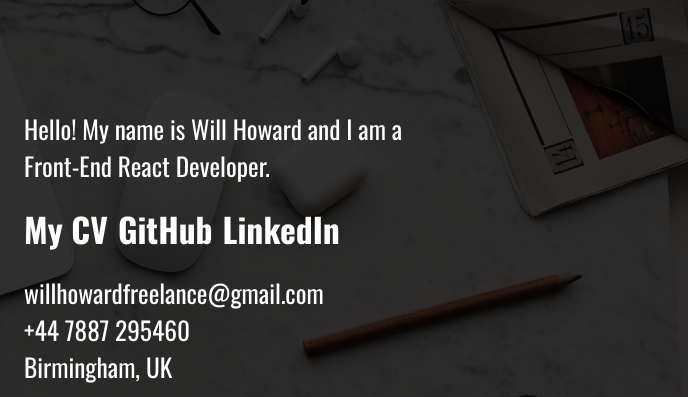
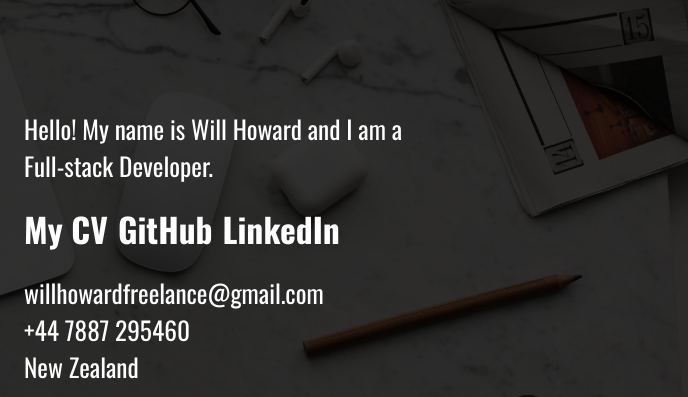
Before and after one commit to WillHoward95/Portfolio, a plain HTML site: page index.html in a window 1280 px wide. Shown: the part 203-600 px from the top of the page, 592-1280 px from the left. Drawn offline with nearby package versions, Linux system fonts and the light colour scheme.

Commit message:
updated 2025

```diff
--- a/index.html
+++ b/index.html
@@ -65,13 +65,12 @@
           <div class="flex-right">
             <!-- <h2 class="title">About Me</h2> -->
             <p class="about-para">
-              Hello! My name is Will Howard and I am a Front-End React
-              Developer.
+              Hello! My name is Will Howard and I am a Full-stack Developer.
             </p>
 
             <div class="contactLinks">
               <a
-                href="https://drive.google.com/file/d/1V1i8koVW5Kcdqs5qIN0PFLAQ2wfLwTYW/view?usp=sharing"
+                href="https://drive.google.com/file/d/1PTgWOKprHqUoCYIHCXGx8jNy1kf5D3pk/view?usp=sharing"
                 class="cv"
                 target="_blank"
                 ><h3>My CV</h3></a
@@ -92,7 +91,7 @@
             <div class="contact-container contact-right">
               <p class="contact-email">willhowardfreelance@gmail.com</p>
               <p class="contact-mobile">+44 7887 295460</p>
-              <p class="contact-location">Birmingham, UK</p>
+              <p class="contact-location">New Zealand</p>
             </div>
           </div>
         </div>
```
